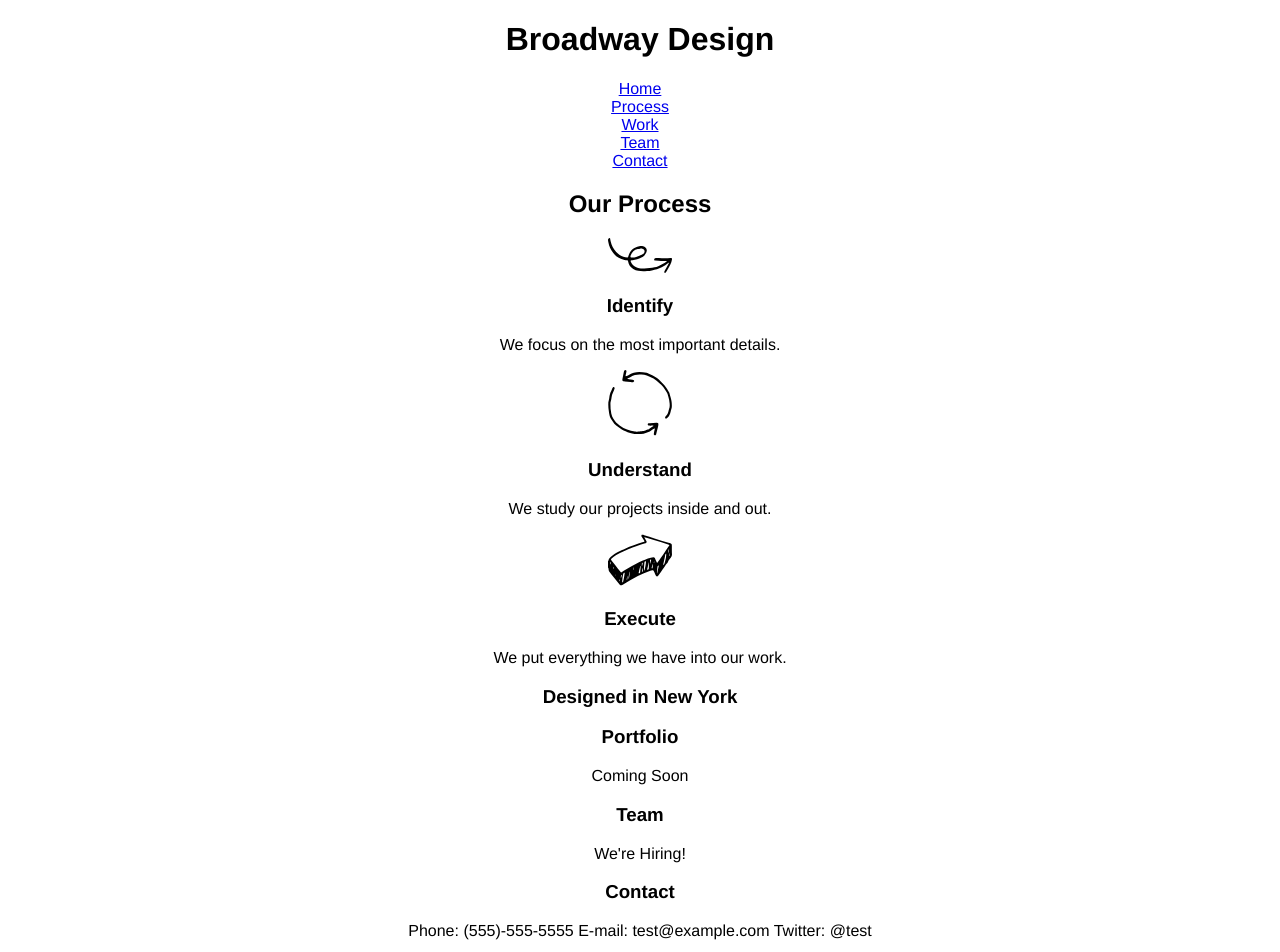
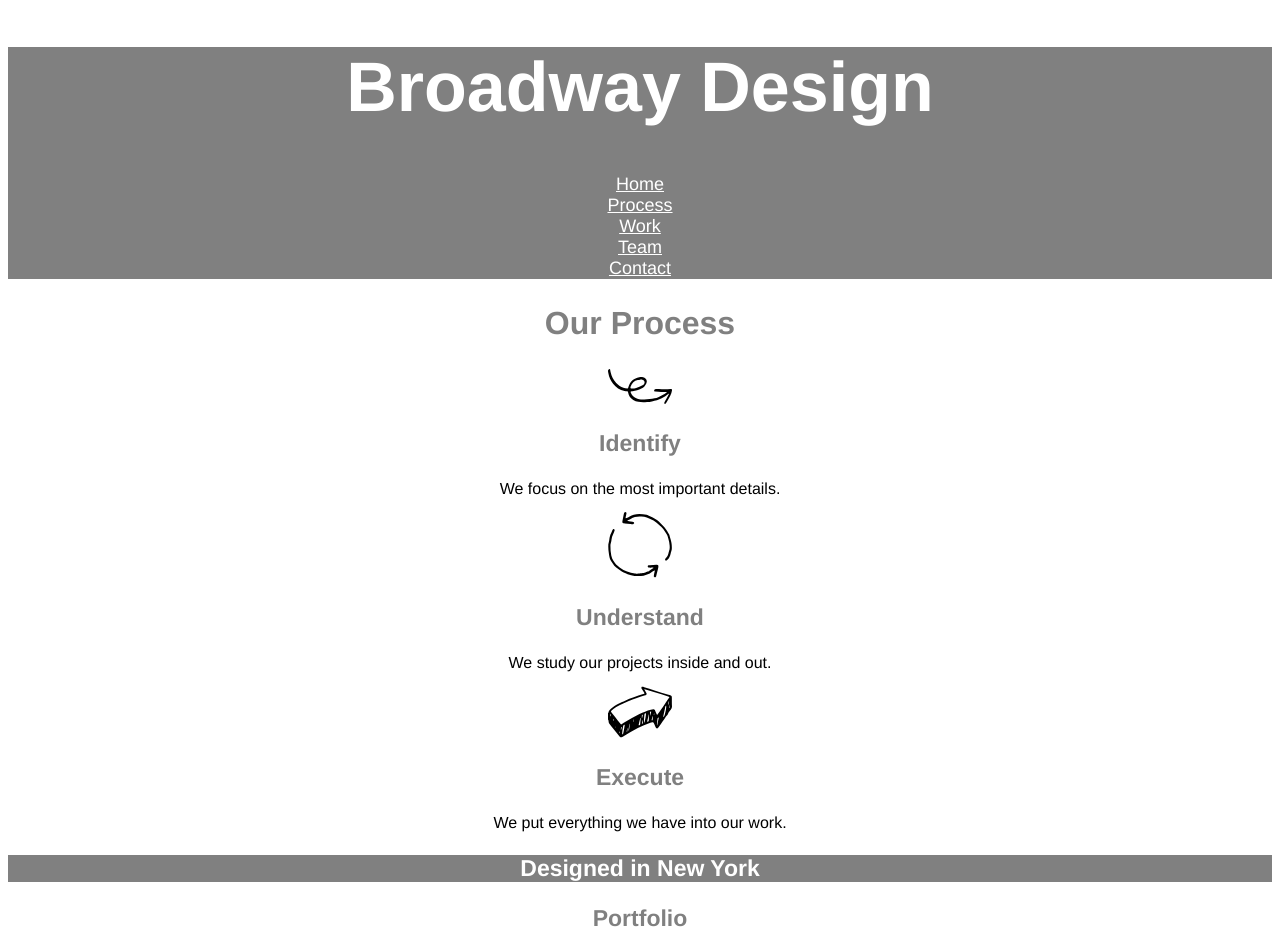
Before and after one commit to jsharris1229/broadway, a plain HTML site: page index.html in a window 1280 px wide. Shown: the top 952 px of the page. Drawn offline with Linux system fonts and the light colour scheme.

Commit message:
Fix some html, write initial CSS.

```diff
--- a/index.html
+++ b/index.html
@@ -83,11 +83,11 @@
       <h3>Contact</h3>
 
       <p>
-        Phone: (555)-555-5555
+        Phone: (555)-555-5555 <br />
 
-        E-mail: test@example.com
+        E-mail: test@example.com <br />
 
-        Twitter: @test
+        Twitter: @test <br />
       </p>
     </div>
 
--- a/resources/css/style.css
+++ b/resources/css/style.css
@@ -7,29 +7,47 @@
  }
 
 h1 {
-
+  font-size: 70px;
+  font-weight: bold;
+  color: white;
 }
 
 h2 {
-
+  font-size: 32px;
+  font-weight: bold;
+  color: gray;
 }
 
 h3 {
-
+  font-size: 23px;
+  color: gray;
 }
 
 p {
-
+  text-align: center;
+  color: gray;
+  font-size: 14px;
 }
 
+a {
+  font-size: 18px;
+  color: white;
+}
 .banner {
-  background-image: url("resources/images/the-flatiron-building.png")
+  background-image: url("resources/images/the-flatiron-building.png");
 }
 
 .bannertext {
-
+  color: white;
+  background-color: gray;
 }
 
 .footer {
+  color: white;
+  text-align: left;
+  background-color: lightgray;
+}
 
+#home {
+  background-color: gray;
 }
```
